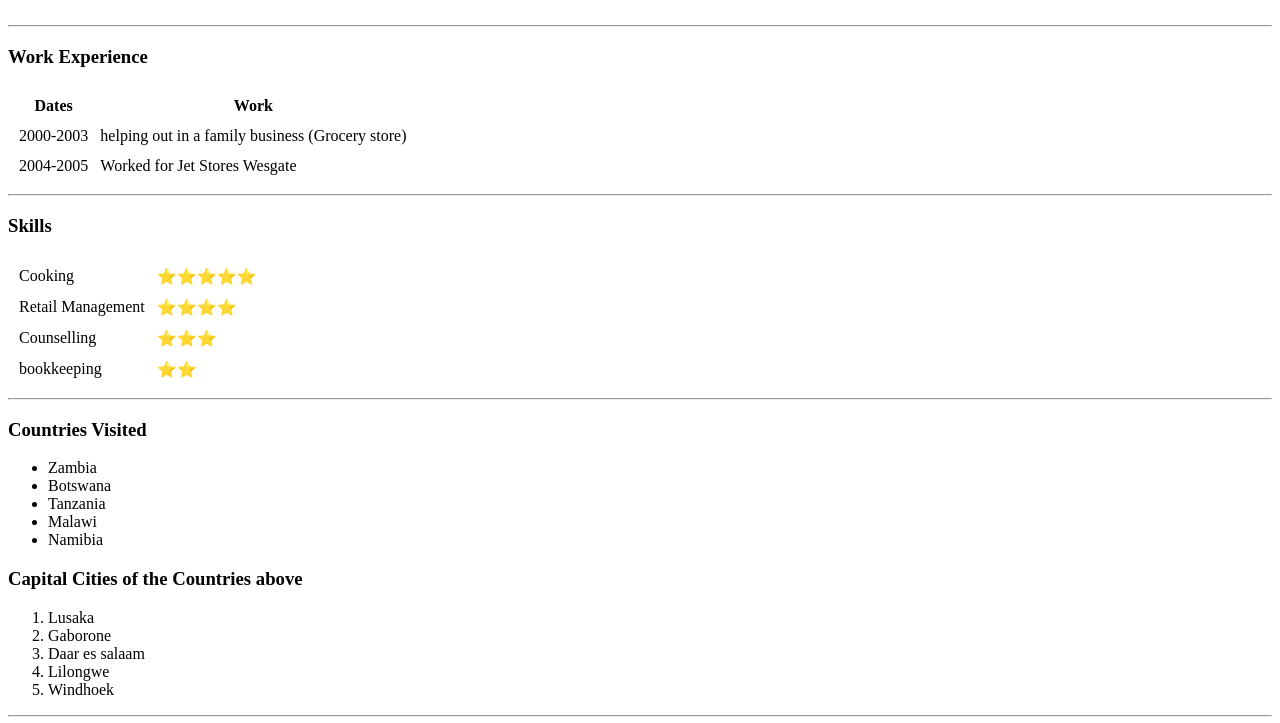
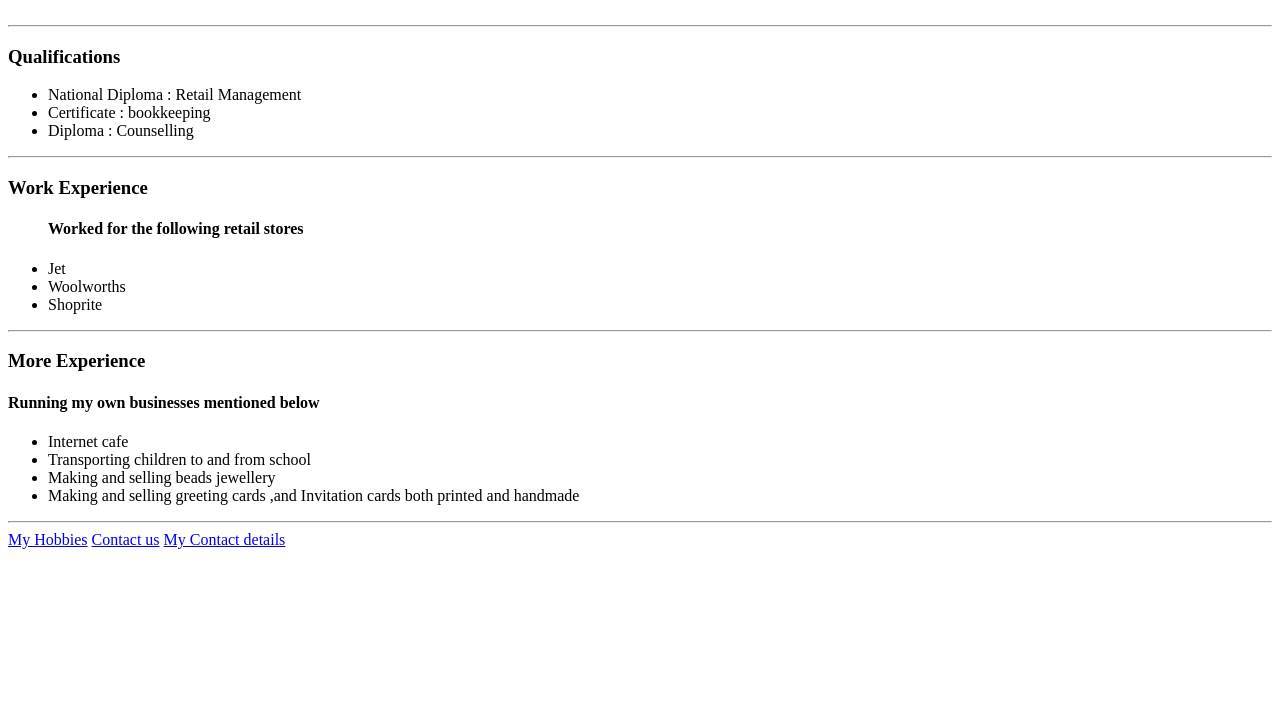
Before and after one commit to Khensani-tech/CV, a plain HTML site: page index.html in a window 1280 px wide. Shown: the part 337-1060 px from the top of the page. After the commit the page ends 912 px from the top, so only its background shows below. Drawn offline with Linux system fonts and the light colour scheme.

Commit message:
Add files via upload

```diff
--- a/index.html
+++ b/index.html
@@ -23,81 +23,37 @@
     </tr>
   </table>
       <hr />
+      <h3>Qualifications</h3>
+      <ul>
+        <li>National Diploma : Retail Management</li>
+        <li>Certificate      : bookkeeping</li>
+        <li>Diploma          : Counselling</li>
+      </ul>
+      <hr>
       <h3>Work Experience</h3>
-  <table cellspacing="10">
-    <thead>
-      <tr>
-        <th>Dates</th>
-        <th>Work</th>
-      </tr>
-    </thead>
-    <tbody>
-      <tr>
-        <td>2000-2003</td>
-        <td>helping out in a family business (Grocery store)</td>
-      </tr>
-      <tr>
-        <td>2004-2005</td>
-        <td>Worked for Jet Stores Wesgate</td>
-      </tr>
-    </tbody>
-  </table>
+      <ul>
+        <caption>
+          <h4>Worked for the following retail stores</h4>
+        </caption>
+        <li>Jet</li>
+        <li>Woolworths</li>
+        <li>Shoprite</li>
+      </ul>
       <hr>
-  <h3>Skills</h3>
-  <table cellspacing="10">
-    <tr>
-      <td>Cooking</td>
-      <td>⭐⭐⭐⭐⭐</td>
-    </tr>
-    <tr>
-      <td>Retail Management</td>
-      <td>⭐⭐⭐⭐</td>
-    </tr>
-    <tr>
-      <td>Counselling</td>
-      <td>⭐⭐⭐</td>
-    </tr>
-    <tr>
-      <td>bookkeeping</td>
-      <td>⭐⭐</td>
-    </tr>
-  </table>
-  <hr>
-  <h3>Countries Visited</h3>
+      <h3>More Experience</h3>
+      <h4>Running my own businesses mentioned below</h4>
       <ul>
-    <li>Zambia</li>
-    <li>Botswana</li>
-    <li>Tanzania</li>
-    <li>Malawi</li>
-    <li>Namibia</li>
+        <li>Internet cafe</li>
+        <li>Transporting children to and from school</li>
+        <li>Making and selling beads jewellery</li>
+        <li>Making and selling greeting cards ,and Invitation cards both printed and handmade</li>
       </ul>
-
-  <h3>Capital Cities of the Countries above</h3>
-  <ol>
-    <li>Lusaka</li>
-    <li>Gaborone</li>
-    <li>Daar es salaam</li>
-    <li>Lilongwe</li>
-    <li>Windhoek</li>
-  </ol>
-  <hr>
-  <br>
-  <a href="http://www.limpopohappenings.co.za/images_index/baobab_small.jpg" target="_blank">
-    <img src="20190310_094901.jpg" alt="Khensani" width="400">
-    <a />
-    <h3>click on this ☝️ image to see the largest Baobab in the world.</h3>
-
-    <p>This Boabab forms a large and true land mark at Modjdjiskloof on a farm called Sunland, and has been referred to as the 'largest living thing in the world'. Carbon dating on the Sunland Baobab gives it an age of about 1060 years old.
-      The Sunland Baobab is about 22 meters tall and 47 meters in circumference. Inside the tree is a unique pub.</p>
-    <br />
-    <hr>
-    <br />
-    <p> Zambia Mining facing challenges but there's hope. To read more about it click on the link <a href="https://www.miningweekly.com/article/zambia-facing-challenges-but-there-is-hope-2016-09-09" target="_blank"> <strong>Zambia Mining</strong></a>
-      <p />
       <hr>
       <a href="Hobbies.html" target="_blank">My Hobbies</a>
       <a href="contact us page.html" target="_blank">Contact us</a>
       <a href="Contact Me.html" target="_blank">My Contact details</a>
+      <br>
+      <br>
 
 </body>
 
```
Lines whose indentation alone changed are shown as unchanged.
